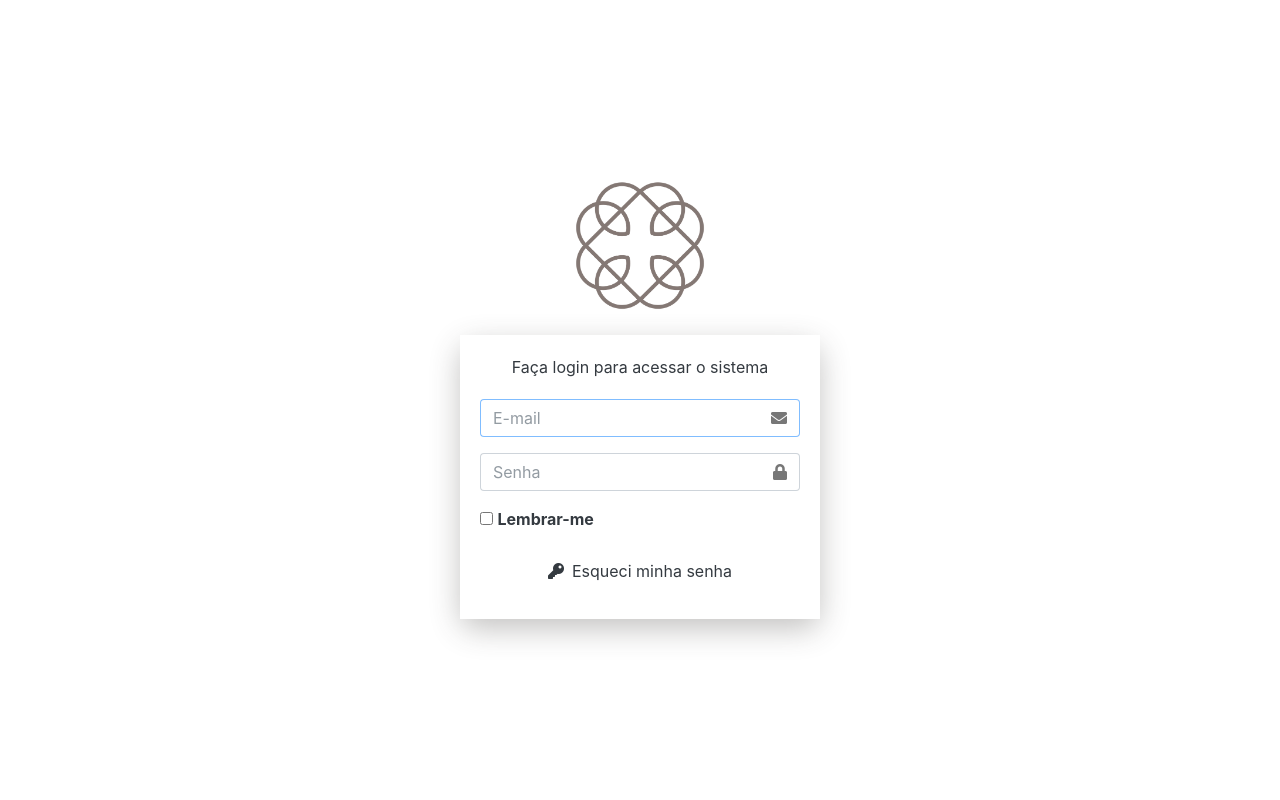
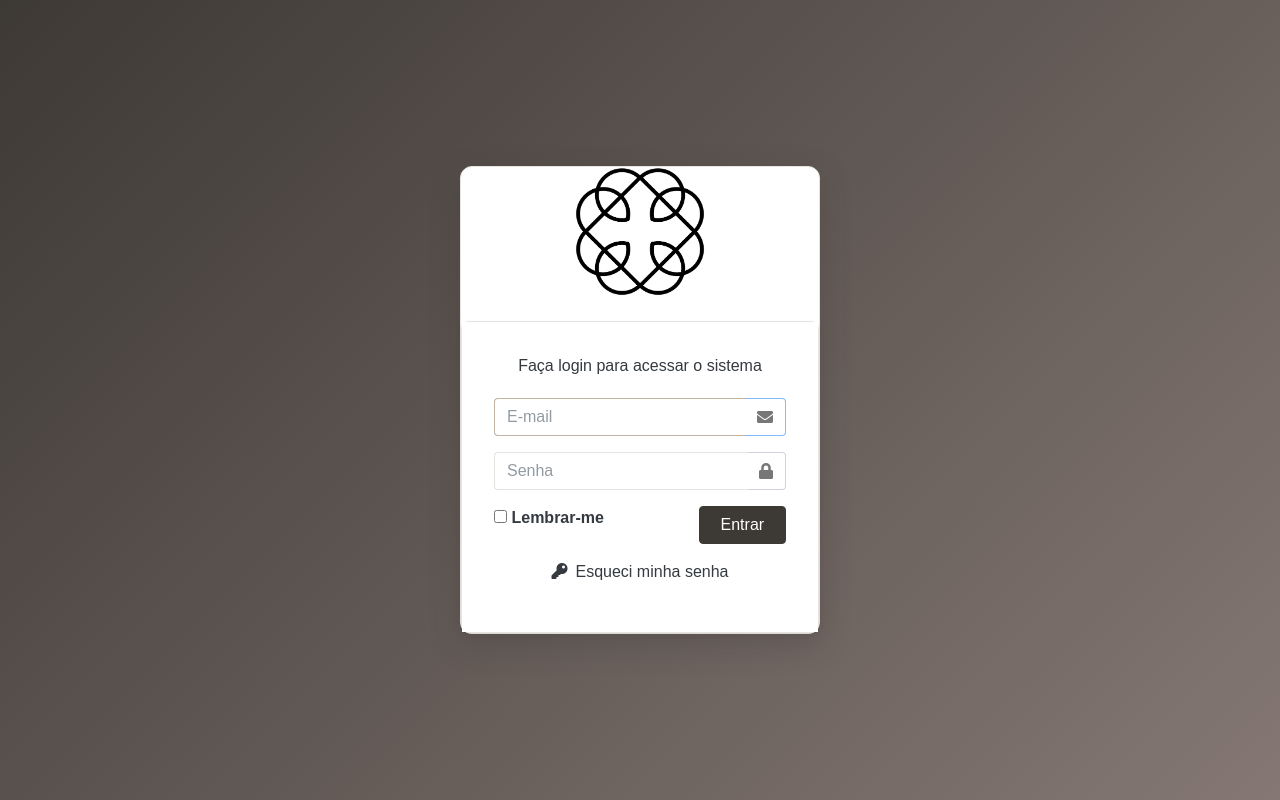
Before and after one commit to pedrohcorreia083/portal-IA, a Laravel app: page /login in a window 1280 px wide. Run offline with Laravel 12, Linux system fonts and the light colour scheme; style sheets or scripts are compiled from the project's sources; some libraries are stand-ins or nearby versions.

Commit message:
Ajuste de layout

```diff
--- a/resources/views/auth/login.blade.php
+++ b/resources/views/auth/login.blade.php
@@ -9,44 +9,7 @@
     <!-- AdminLTE CSS -->
     <link rel="stylesheet" href="{{ asset('vendor/adminlte/dist/css/adminlte.min.css') }}">
     <link rel="stylesheet" href="{{ asset('vendor/fontawesome-free/css/all.min.css') }}">
-    <style>
-        .login-page {
-            background: linear-gradient(135deg, var(--lbf-dark) 0%, var(--lbf-medium) 100%);
-            min-height: 100vh;
-            display: flex;
-            align-items: center;
-        }
-
-        .login-box {
-            width: 360px;
-        }
-
-        .login-logo {
-            font-size: 2.5rem;
-            font-weight: 700;
-            color: var(--lbf-dark);
-            text-shadow: 2px 2px 4px rgba(0, 0, 0, 0.1);
-        }
-
-        .login-card {
-            border-radius: 15px;
-            box-shadow: 0 10px 30px rgba(61, 57, 53, 0.3);
-            border: 1px solid var(--lbf-light);
-            background: var(--lbf-white);
-        }
-
-        .btn-primary {
-            background: linear-gradient(135deg, var(--lbf-dark) 0%, var(--lbf-medium) 100%);
-            border: none;
-            font-weight: 600;
-        }
-
-        .btn-primary:hover {
-            background: linear-gradient(135deg, var(--lbf-medium) 0%, #75645F 100%);
-            transform: translateY(-2px);
-            box-shadow: 0 5px 15px rgba(61, 57, 53, 0.3);
-        }
-    </style>
+    @vite(['resources/css/app.css'])
 </head>
 
 <body class="login-page">
```
